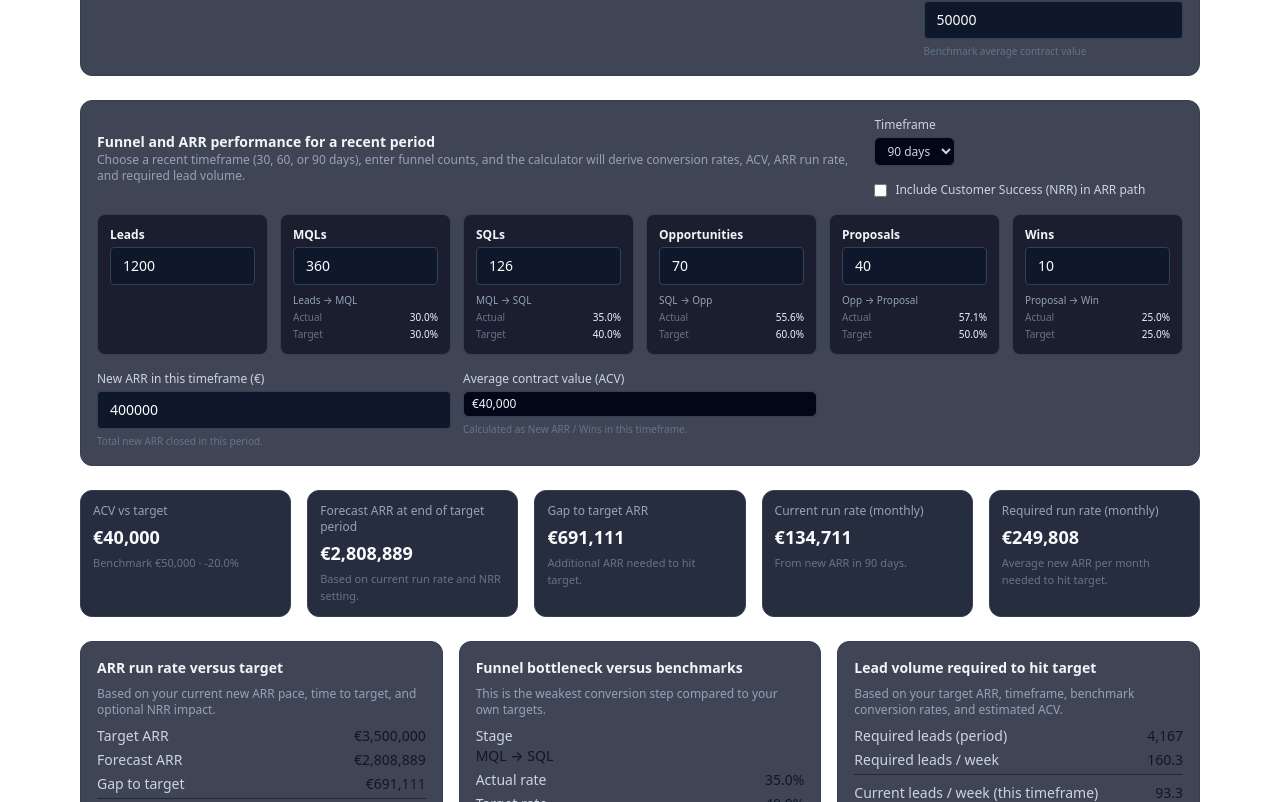
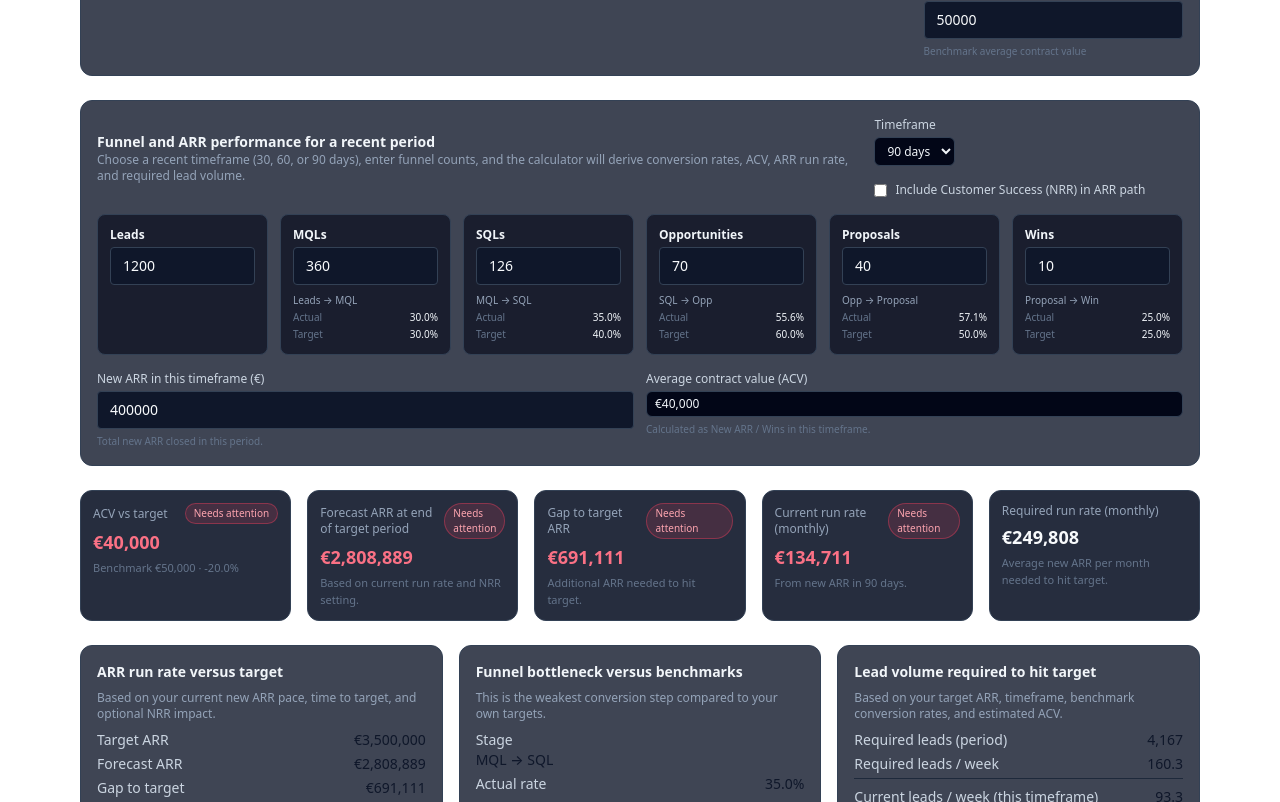
Before and after one commit to powerstephen/saas-throughput-tracker, a Next.js app: page / in a window 1280 px wide. Shown: the part 438-1240 px from the top of the page. Built offline with nearby package versions, Linux system fonts and the light colour scheme.

Commit message:
Update MainDashboard.tsx

```diff
--- a/components/MainDashboard.tsx
+++ b/components/MainDashboard.tsx
@@ -156,14 +156,20 @@
       ? ((avgDealSizeActual - acvTarget) / acvTarget) * 100
       : 0;
 
+  // run-rate comparison for colour
+  const runRateRatio =
+    requiredNewArrPerMonth > 0
+      ? actualNewArrPerMonth / requiredNewArrPerMonth
+      : 0;
+
   return (
     <div className="space-y-6">
       {/* Heading */}
       <header className="space-y-1">
-        <h1 className="text-2xl font-semibold text-slate-50">
+        <h1 className="text-2xl font-semibold text-slate-900">
           SaaS Throughput and ARR Path
         </h1>
-        <p className="text-sm text-slate-400">
+        <p className="text-sm text-slate-600">
           Input a recent period of funnel performance, compare it to your own benchmarks,
           and see ACV, ARR run rate, and lead volume needed to hit target.
         </p>
@@ -196,7 +202,7 @@
             <label className="text-xs text-slate-300 flex flex-col">
               Timeframe
               <select
-                className="mt-1 bg-slate-950 border border-slate-700 rounded-md px-2 py-1 text-xs"
+                className="mt-1 bg-slate-950 border border-slate-700 rounded-md px-2 py-1 text-xs text-slate-100"
                 value={timeframeDays}
                 onChange={(e) => {
                   const days = Number(e.target.value) as 30 | 60 | 90;
@@ -319,12 +325,12 @@
         </div>
 
         {/* New ARR + ACV row */}
-        <div className="mt-4 grid grid-cols-1 sm:grid-cols-2 md:grid-cols-3 gap-3">
+        <div className="mt-4 grid grid-cols-1 sm:grid-cols-2 gap-3">
           <label className="text-xs text-slate-300 flex flex-col">
             New ARR in this timeframe (€)
             <input
               type="number"
-              className="mt-1 bg-slate-950 border border-slate-700 rounded-md px-2 py-1 text-xs"
+              className="mt-1 bg-slate-950 border border-slate-700 rounded-md px-2 py-1 text-xs text-slate-100 focus:outline-none focus:ring-1 focus:ring-cyan-500"
               value={actuals.revenue.newArrThisPeriod}
               onChange={(e) =>
                 setActuals((prev) => ({
@@ -341,17 +347,22 @@
             </span>
           </label>
 
-          <div className="text-xs text-slate-300 flex flex-col">
-            <span>Average contract value (ACV)</span>
-            <div className="mt-1 bg-slate-950 border border-slate-700 rounded-md px-2 py-1 text-xs text-slate-100">
-              {avgDealSizeActual > 0
-                ? `€${Math.round(avgDealSizeActual).toLocaleString()}`
-                : "Enter wins and ARR to calculate ACV"}
-            </div>
+          <label className="text-xs text-slate-300 flex flex-col">
+            Average contract value (ACV)
+            <input
+              type="text"
+              readOnly
+              className="mt-1 bg-slate-950 border border-slate-700 rounded-md px-2 py-1 text-xs text-slate-100"
+              value={
+                avgDealSizeActual > 0
+                  ? `€${Math.round(avgDealSizeActual).toLocaleString()}`
+                  : "Enter wins and ARR to calculate ACV"
+              }
+            />
             <span className="text-[10px] text-slate-500 mt-1">
               Calculated as New ARR / Wins in this timeframe.
             </span>
-          </div>
+          </label>
         </div>
       </section>
 
@@ -371,26 +382,49 @@
                 }${acvDiffPct.toFixed(1)}%`
               : "Enter ARR and wins to see ACV vs target."
           }
+          tone={
+            avgDealSizeActual > 0 && acvTarget > 0
+              ? acvDiffPct >= 0
+                ? "good"
+                : acvDiffPct > -5
+                ? "neutral"
+                : "bad"
+              : "neutral"
+          }
         />
         <StatCard
           label="Forecast ARR at end of target period"
           value={`€${Math.round(forecastArrEnd).toLocaleString()}`}
           helper="Based on current run rate and NRR setting."
+          tone={arrGap <= 0 ? "good" : "bad"}
         />
         <StatCard
           label="Gap to target ARR"
           value={`€${Math.round(arrGap).toLocaleString()}`}
-          helper={arrGap > 0 ? "Additional ARR needed to hit target." : "On track or above target at current run rate."}
+          helper={
+            arrGap > 0
+              ? "Additional ARR needed to hit target."
+              : "On track or above target at current run rate."
+          }
+          tone={arrGap > 0 ? "bad" : "good"}
         />
         <StatCard
           label="Current run rate (monthly)"
           value={`€${Math.round(actualNewArrPerMonth).toLocaleString()}`}
           helper={`From new ARR in ${timeframeLabel}.`}
+          tone={
+            requiredNewArrPerMonth > 0
+              ? runRateRatio >= 1
+                ? "good"
+                : "bad"
+              : "neutral"
+          }
         />
         <StatCard
           label="Required run rate (monthly)"
           value={`€${Math.round(requiredNewArrPerMonth).toLocaleString()}`}
           helper="Average new ARR per month needed to hit target."
+          tone="neutral"
         />
       </section>
 
@@ -627,13 +661,40 @@
   label: string;
   value: string;
   helper?: string;
+  tone?: "good" | "bad" | "neutral";
 };
 
-function StatCard({ label, value, helper }: StatCardProps) {
+function StatCard({ label, value, helper, tone = "neutral" }: StatCardProps) {
+  const valueColor =
+    tone === "good"
+      ? "text-emerald-400"
+      : tone === "bad"
+      ? "text-rose-400"
+      : "text-slate-50";
+
+  const badgeText =
+    tone === "good" ? "On track" : tone === "bad" ? "Needs attention" : "";
+
+  const badgeColor =
+    tone === "good"
+      ? "bg-emerald-500/15 text-emerald-300 border-emerald-500/40"
+      : tone === "bad"
+      ? "bg-rose-500/15 text-rose-300 border-rose-500/40"
+      : "";
+
   return (
     <div className="bg-slate-900/90 border border-slate-700 rounded-xl p-3 flex flex-col gap-1">
-      <div className="text-xs text-slate-400">{label}</div>
-      <div className="text-lg font-semibold text-slate-50">{value}</div>
+      <div className="flex items-center justify-between gap-2">
+        <div className="text-xs text-slate-400">{label}</div>
+        {badgeText && (
+          <span
+            className={`text-[10px] px-2 py-0.5 rounded-full border ${badgeColor}`}
+          >
+            {badgeText}
+          </span>
+        )}
+      </div>
+      <div className={`text-lg font-semibold ${valueColor}`}>{value}</div>
       {helper && <div className="text-[11px] text-slate-500">{helper}</div>}
     </div>
   );
@@ -662,10 +723,7 @@
     const yearFraction = timeframeWeeks / 52;
     const baseGrowthFromNrr = currentArr * (nrrFactor - 1) * yearFraction;
     forecastArrEnd += baseGrowthFromNrr;
-    requiredNewArrTotal = Math.max(
-      targetArr - forecastArrEnd,
-      0
-    );
+    requiredNewArrTotal = Math.max(targetArr - forecastArrEnd, 0);
   }
 
   // add expected new ARR at current run rate over the target timeframe
```
